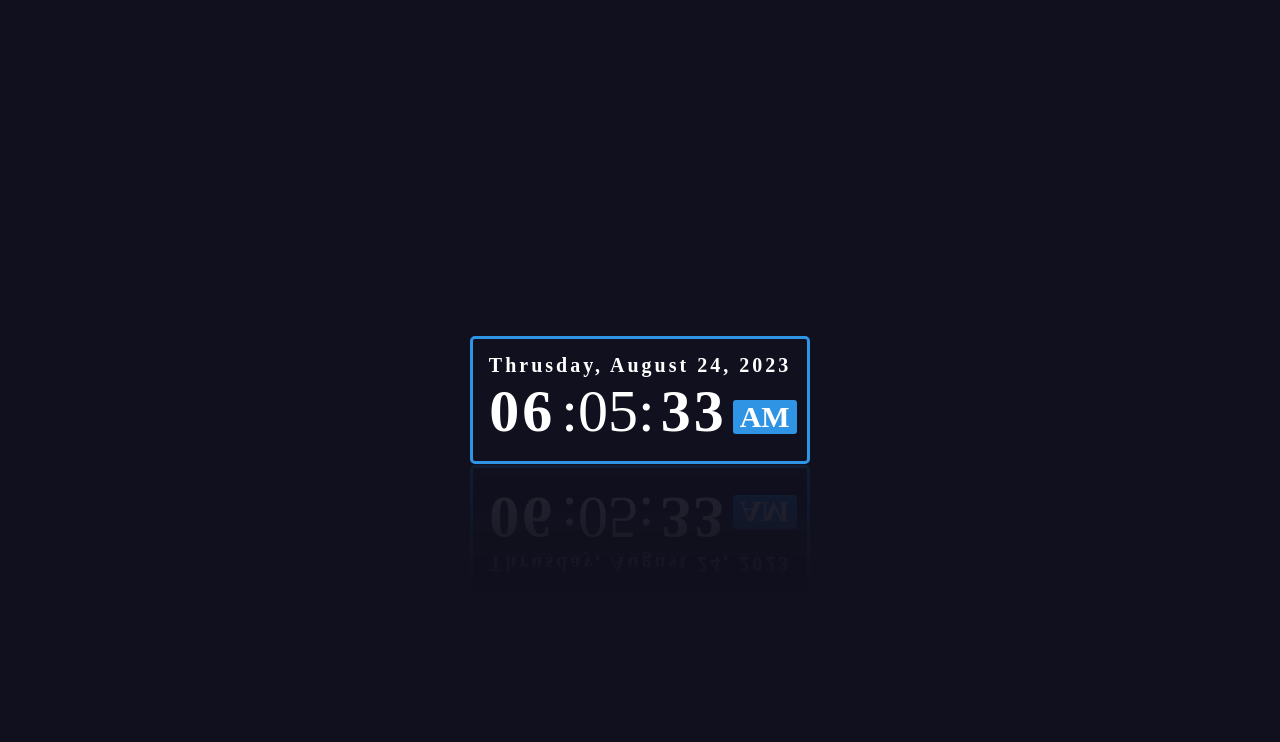
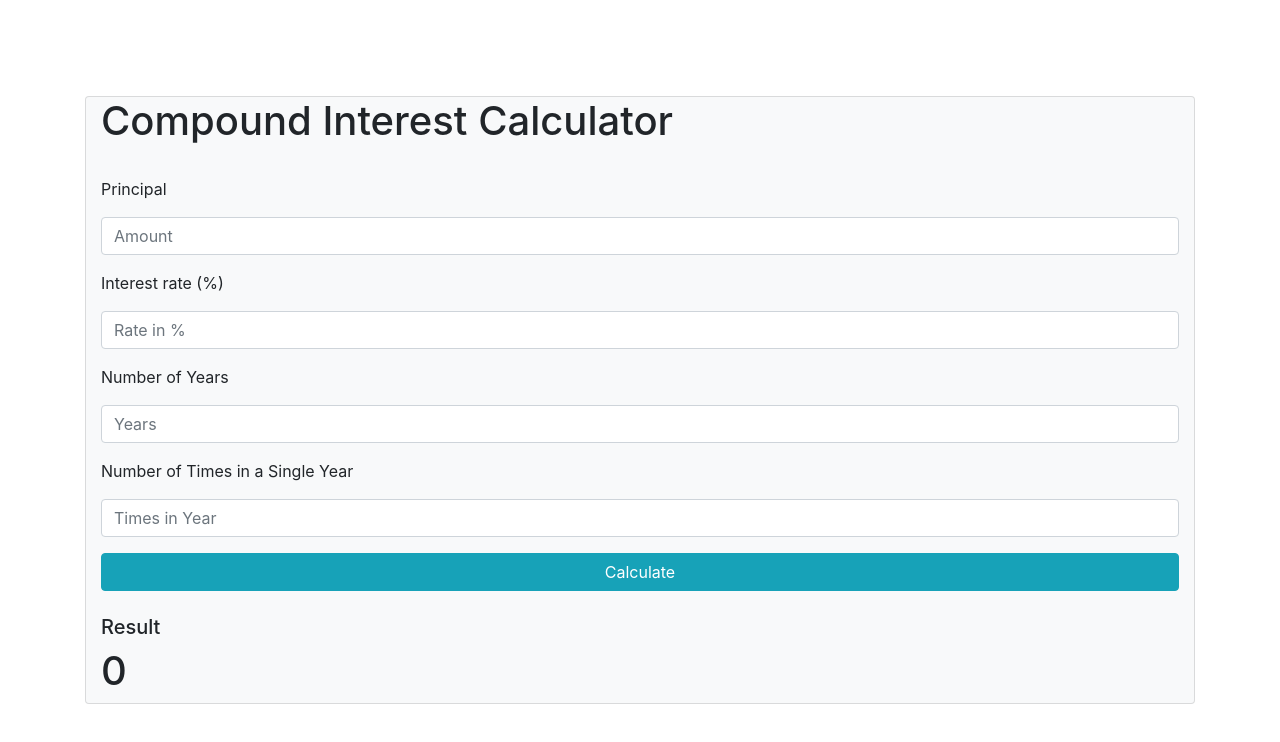
Before and after one commit to DhivyaKavi/Project, a plain HTML site: page index.html in a window 1280 px wide. Drawn offline with nearby package versions, Linux system fonts and the light colour scheme.

Commit message:
Update index.html

```diff
--- a/index.html
+++ b/index.html
@@ -1,21 +1,61 @@
-<!DOCTYPE html>
-<html lang="en">
+<html>
+    <head>
 
-<head>
-	<meta charset="UTF-8">
-	<meta http-equiv="X-UA-Compatible" content="IE=edge">
-	<meta name="viewport" content="width=device-width, initial-scale=1.0">
-	<link rel="stylesheet" href="style.css">
-	<title>Digital Clock</title>
-</head>
+      <link rel="stylesheet" type="text/css" href="style.css" >
+      <link rel="stylesheet" href="https://stackpath.bootstrapcdn.com/bootstrap/4.5.0/css/bootstrap.min.css" integrity="sha384-9aIt2nRpC12Uk9gS9baDl411NQApFmC26EwAOH8WgZl5MYYxFfc+NcPb1dKGj7Sk" crossorigin="anonymous">
+     </head>
 
-<body onload="intiClock()">
-	<div class="datetime">
-		<div class="date"> <span id="dayname">Day</span>, <span id="month">Month</span> <span id="daynum">00</span>, <span id="year">Year</span> </div>
-		<div class="time"> <span id="hour">00</span>:
-			<spn id="minutes">00</spn>: <span id="seconds">00</span> <span id="period">AM</span> </div>
-	</div>
-	<script src="script.js"></script>
-</body>
+    <body class="body">
+      <br>
+    <div class="container">
+      <div class="card text-black bg-light mb-9" style="max-width: 200rem;">
 
+          <div class="container">
+          <div class="row">
+            <div class="col-md-12">
+              <h1 id="title">Compound Interest Calculator</h1>
+            </div>
+          </div>
+          <br>
+
+          <div class="row">
+            <div class="col-md-12">
+        <form>
+            <div class="form-group">
+                  <label class="form-group">Principal</label>
+                  <input class="form-control" type="text" id="principal" placeholder="Amount">
+             </div>
+              <div class="form-group">
+                  <label class="form-group">Interest rate (%)</label>
+                  <input class="form-control" type="text" id="annual-interest-rate"
+                  placeholder="Rate in %">
+              </div>
+              <div class="form-group">
+                  <label class="form-group">Number of Years</label>
+                  <input class="form-control" type="text" id="number-of-year"
+                  placeholder="Years">
+              </div>
+              <div class="form-group">
+                  <label class="form-group">Number of Times in a Single Year </label>
+                  <input class="form-control" type="text" id="number-of-times-in-year"
+                  placeholder="Times in Year">
+              </div>
+
+              <button id = "btn" class="btn btn-block btn-info" type="button">Calculate</button>
+          </form>
+            </div>
+          </div>
+          <br>
+          <h5 class="total">Result</h5>
+
+          <div class="row">
+            <div class="col-md-12">
+              <h1 id="res">0</h1>
+            </div>
+          </div>
+        </div>
+      </div>
+    </div>
+    </body>
+    <script type="text/javascript" src = "script.js"></script>
 </html>
```
